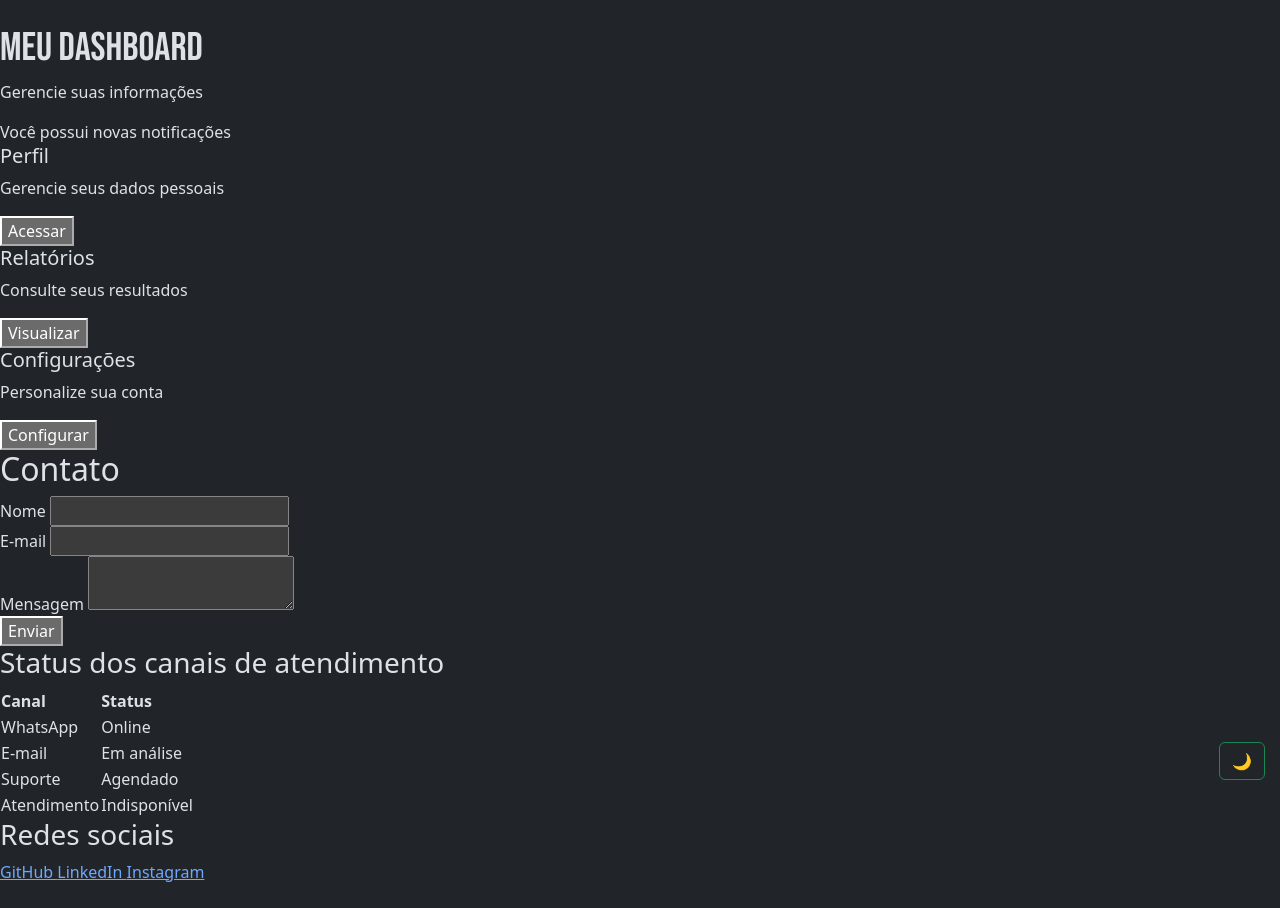
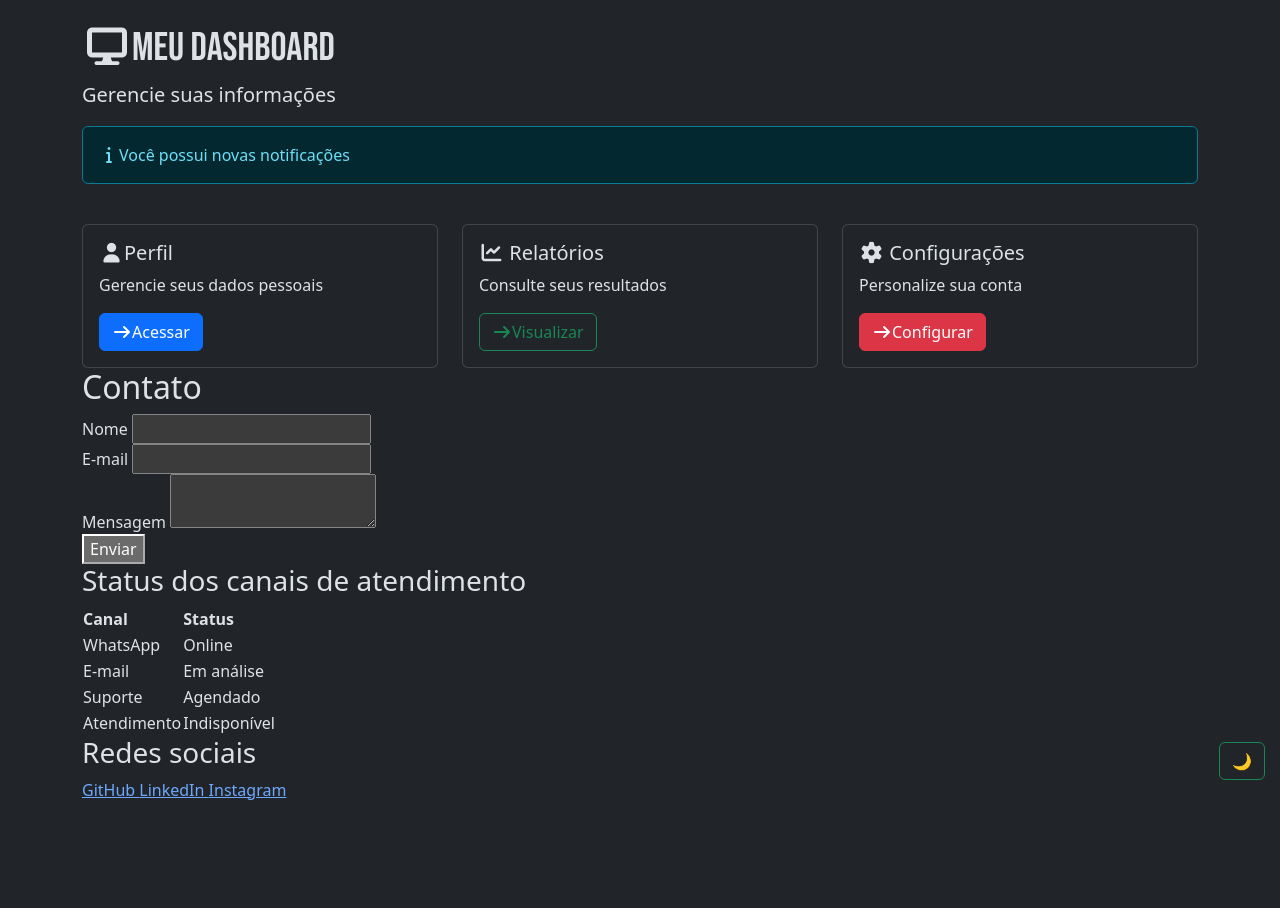
Before and after one commit to ygarojuanp/Revisao-boot, a plain HTML site: page index.html in a window 1280 px wide. After the commit the page ends 826 px from the top, so only its background shows below. Drawn offline with nearby package versions, Linux system fonts and the light colour scheme.

Commit message:
feat: cards

```diff
--- a/index.html
+++ b/index.html
@@ -6,6 +6,9 @@
     <meta name="viewport" content="width=device-width, initial-scale=1.0">
     <link href="https://cdn.jsdelivr.net/npm/bootstrap@5.3.8/dist/css/bootstrap.min.css" rel="stylesheet"
         integrity="sha384-sRIl4kxILFvY47J16cr9ZwB07vP4J8+LH7qKQnuqkuIAvNWLzeN8tE5YBujZqJLB" crossorigin="anonymous">
+    <link rel="stylesheet" href="https://cdnjs.cloudflare.com/ajax/libs/font-awesome/7.3.1/css/all.min.css"
+        integrity="sha512-QeR2VH+lsBE5LSAe1Q5EnTBbe7XTBubt8dG93Y7gidSgdMCr8nVqKcfKAMyN96SV8KDbZVTDXChatu5G2KQGzg=="
+        crossorigin="anonymous" referrerpolicy="no-referrer">
     <title>Bootstrap Class - Geração Tech 4.0</title>
     <style>
         /* Toggle do tema fixado no canto inferior direito */
@@ -16,45 +19,48 @@
             z-index: 1000;
 
         }
-        h1{
+
+        h1 {
             font-family: "bebas neue", sans-serif;
         }
     </style>
     <link rel="preconnect" href="https://fonts.googleapis.com">
-<link rel="preconnect" href="https://fonts.gstatic.com" crossorigin>
-<link href="https://fonts.googleapis.com/css2?family=Bebas+Neue&display=swap" rel="stylesheet">
+    <link rel="preconnect" href="https://fonts.gstatic.com" crossorigin>
+    <link href="https://fonts.googleapis.com/css2?family=Bebas+Neue&display=swap" rel="stylesheet">
 </head>
 
-<body>
+<body class="container">
     <div class="my-4">
-        <h1 class="mt-4">Meu Dashboard</h1>
-        <p>Gerencie suas informações</p>
-        <div>Você possui novas notificações</div>
-        <div>
-            <div>
-                <div>
-                    <div>
-                        <h5>Perfil</h5>
-                        <p>Gerencie seus dados pessoais</p>
-                        <button>Acessar</button>
+        <h1 class="mt-4"><i class="fa-solid fa-display"></i>Meu Dashboard</h1>
+        <p class="lead">Gerencie suas informações</p>
+        <div class="alert alert-info"><i class="fa-solid fa-info"></i>Você possui novas notificações</div>
+        <div class="row g-4 mt-3">
+            <div class="col-md-4">
+                <div class="card">
+                    <div class="card-body">
+                        <h5 class="card-title"><i class="fas fa-user"></i>Perfil</h5>
+                        <p class="card-text">Gerencie seus dados pessoais</p>
+                        <button class="btn btn-primary"><i class="fas fa-arrow-right"></i>Acessar</button>
                     </div>
                 </div>
             </div>
-            <div>
-                <div>
-                    <div>
-                        <h5>Relatórios</h5>
-                        <p>Consulte seus resultados</p>
-                        <button>Visualizar</button>
+            <div class="col-md-4">
+                <div class="card">
+                    <div class="card-body">
+                        <h5 class="card-title"><i class="fas fa-chart-line"></i>
+Relatórios</h5>
+                        <p class="card-text">Consulte seus resultados</p>
+                        <button class="btn btn-outline-success"><i class="fas fa-arrow-right"></i>Visualizar</button>
                     </div>
                 </div>
             </div>
-            <div>
-                <div>
-                    <div>
-                        <h5>Configurações</h5>
-                        <p>Personalize sua conta</p>
-                        <button>Configurar</button>
+            <div class="col-md-4">
+                <div class="card">
+                    <div class="card-body">
+                        <h5 class="card-title"><i class="fas fa-gear"></i>
+Configurações</h5>
+                        <p class="card-text">Personalize sua conta</p>
+                        <button class="btn btn-danger"><i class="fas fa-arrow-right"></i>Configurar</button>
                     </div>
                 </div>
             </div>
@@ -112,31 +118,19 @@
         </div>
         <h3>Redes sociais</h3>
         <div>
-            <a
-                href="https://github.com/carloeira"
-                target="_blank"
-                rel="noopener noreferrer">
+            <a href="https://github.com/carloeira" target="_blank" rel="noopener noreferrer">
                 GitHub
             </a>
-            <a
-                href="https://linkedin.com/in/carloeira"
-                target="_blank"
-                rel="noopener noreferrer">
+            <a href="https://linkedin.com/in/carloeira" target="_blank" rel="noopener noreferrer">
                 LinkedIn
             </a>
-            <a
-                href="https://instagram.com/ielceara"
-                target="_blank"
-                rel="noopener noreferrer">
+            <a href="https://instagram.com/ielceara" target="_blank" rel="noopener noreferrer">
                 Instagram
             </a>
         </div>
     </div>
 
-    <button
-        id="themeToggle"
-        class="btn btn-outline-success ms-2"
-        type="button">
+    <button id="themeToggle" class="btn btn-outline-success ms-2" type="button">
     </button>
 
     <script>
@@ -180,4 +174,5 @@
         integrity="sha384-FKyoEForCGlyvwx9Hj09JcYn3nv7wiPVlz7YYwJrWVcXK/BmnVDxM+D2scQbITxI"
         crossorigin="anonymous"></script>
 </body>
+
 </html>
```
